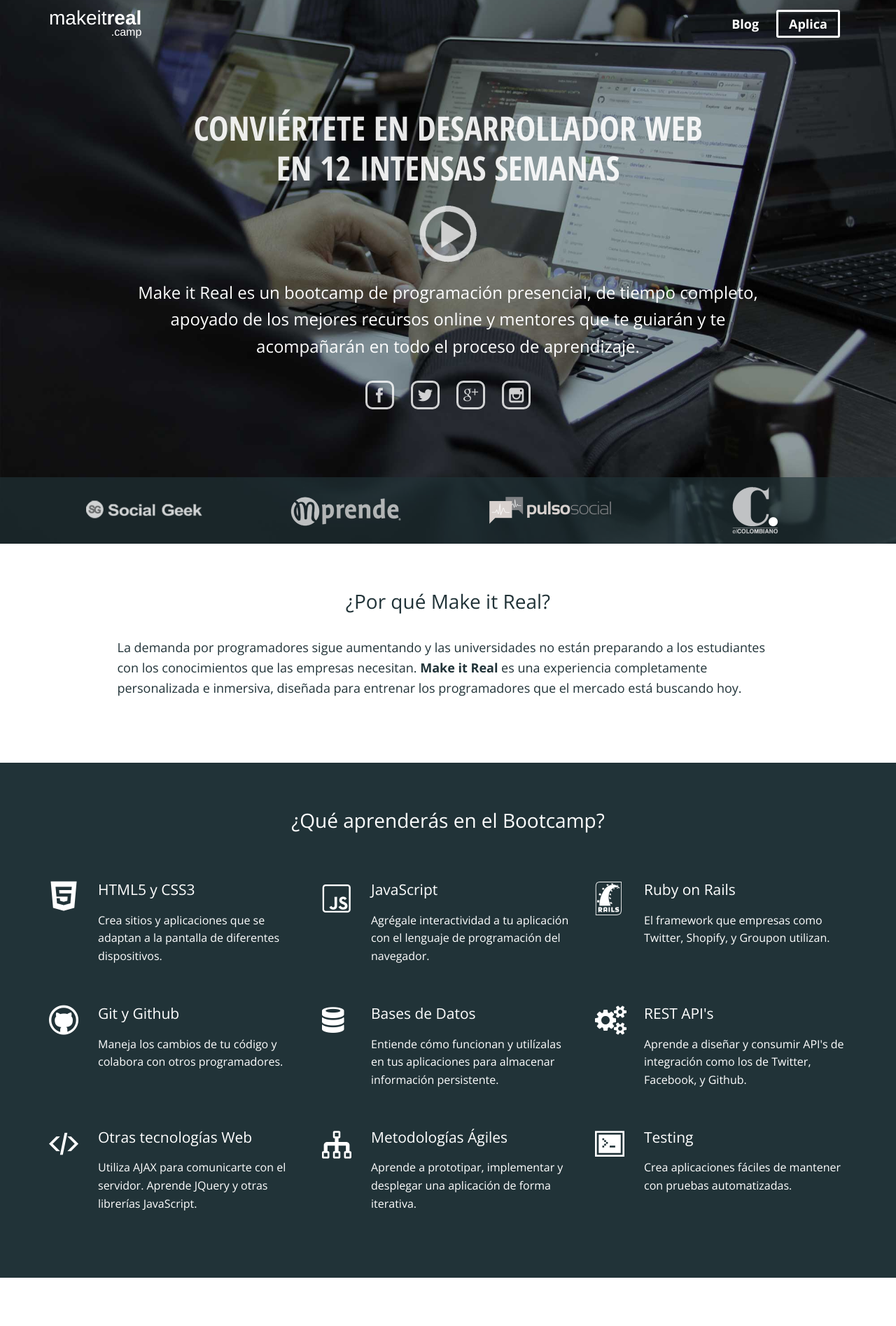
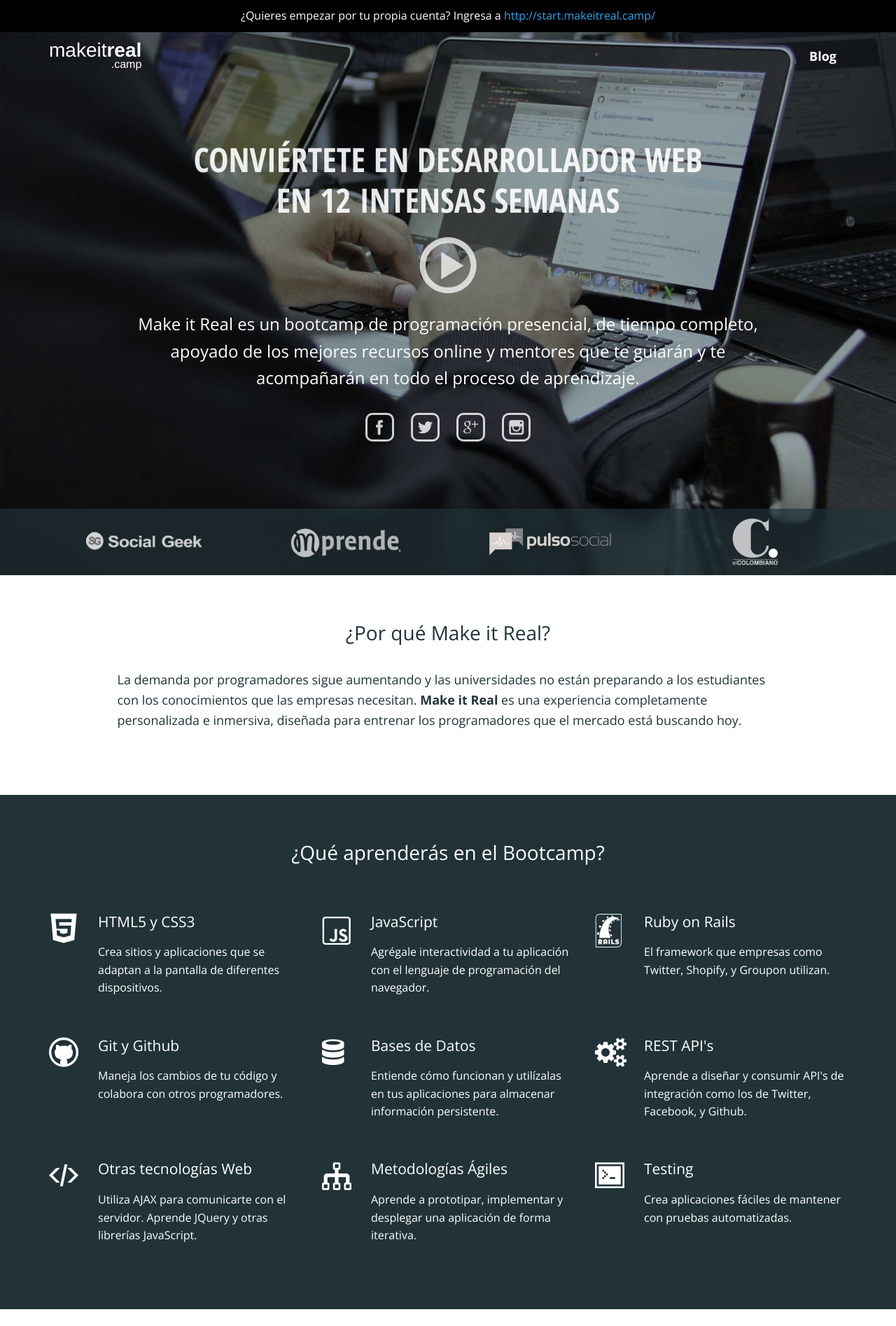
Before and after one commit to simonhoyos/blog, a Jekyll site: the page built from index.html, in a window 1280 px wide. Shown: the top 1895 px of the page at 70% size. Built offline with Jekyll 4.4.1, drawn with Linux system fonts in a browser that asks for light colours; nearby versions of some CDN libraries.

Commit message:
Add Start banner

```diff
--- a/_includes/header.html
+++ b/_includes/header.html
@@ -7,7 +7,7 @@
       <div class="col-xs-8 text-right clearfix">
         <ul class="nav">
           <li><a href="/blog">Blog</a></li>
-          <li><a href="/apply/" class="act">Aplica</a></li>
+          <!-- <li><a href="/apply/" class="act">Aplica</a></li> -->
         </ul>
       </div>
     </div>
--- a/css/style.scss
+++ b/css/style.scss
@@ -5,6 +5,18 @@
 //Colors//
 
 $tertiary-color: #384d56;
+
+.start {
+  background: #000;
+  color: white;
+  font-size: 14px;
+  padding: 10px;
+  text-align: center;
+
+  @media (min-width: $screen-md-min) { font-size: 16px; }
+
+  a { color: #26A7F0; }
+}
 
 .main-nav {
   background-color: #5B888C;
--- a/index.html
+++ b/index.html
@@ -3,6 +3,9 @@ layout: home
 ---
 
 <div class="main">
+  <div class="start">
+    ¿Quieres empezar por tu propia cuenta? Ingresa a <a href="http://start.makeitreal.camp/">http://start.makeitreal.camp/</a>
+  </div>
   {% include header.html %}
 
   <div class="leading" style="opacity: 0.9;">CONVIÉRTETE EN DESARROLLADOR WEB <span style="display:block;">EN 12 INTENSAS SEMANAS</span></div>
```
Also changed, not shown: css/style.css.
